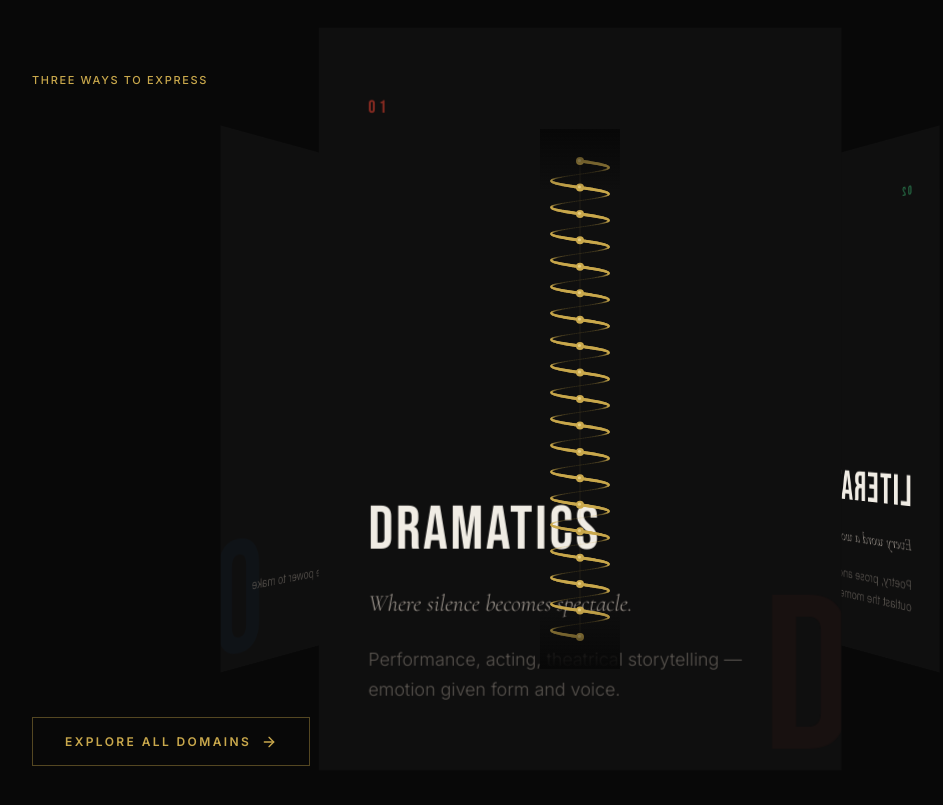
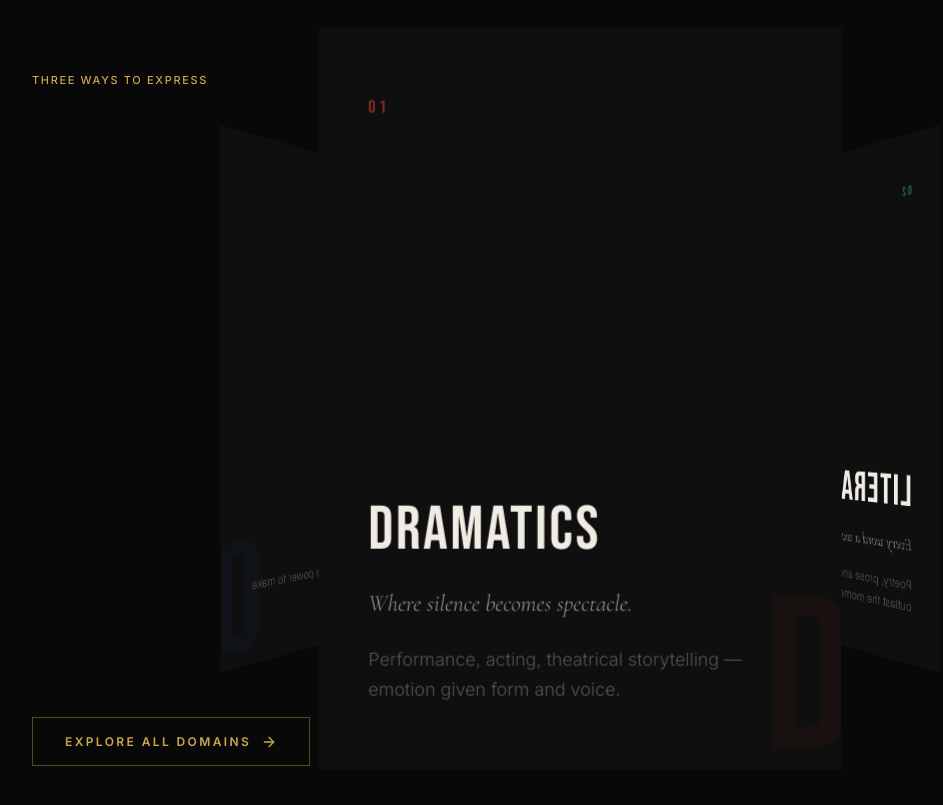
Before and after one commit to nm1503/praesenatatio-A-26, a React (Vite) app: page / in a window 1280 px wide. Shown: the part 1720-2525 px from the top of the page, without its empty margins (32-975 px from the left). Built offline with nearby package versions, Linux system fonts and the light colour scheme.

Commit message:
fix: hide helix behind cards — lower CenterSpiral z-index to 0, add drum z-index 1 and stage isolation

```diff
--- a/src/components/CenterSpiral.css
+++ b/src/components/CenterSpiral.css
@@ -13,8 +13,12 @@
   width: 80px;
   height: 100%;
 
-  /* Must be ABOVE the drum's 3D panels so it's always visible */
-  z-index: 20;
+  /* Sit BEHIND the 3D drum panels — z-index 0 keeps it below
+     front-facing cards while still visible through the gap */
+  z-index: 0;
+
+  /* Clip strictly to the column so it never bleeds onto cards */
+  overflow: hidden;
 
   pointer-events: none;
 }
--- a/src/pages/Home.css
+++ b/src/pages/Home.css
@@ -270,14 +270,18 @@
   perspective-origin: center center;
   position: relative;
   margin-top: 40px;
+  /* Isolate stacking context so internal z-indexes work correctly */
+  isolation: isolate;
 }
 
 /* The drum — GSAP rotates this element around Y */
+/* z-index: 1 ensures drum panels paint above the z-index:0 spiral canvas */
 .core-areas-drum {
   width: 100%;
   height: 100%;
   transform-style: preserve-3d;
   position: relative;
+  z-index: 1;
 }
 
 /* Each panel is absolutely centered in the stage and pushed outward */
```
